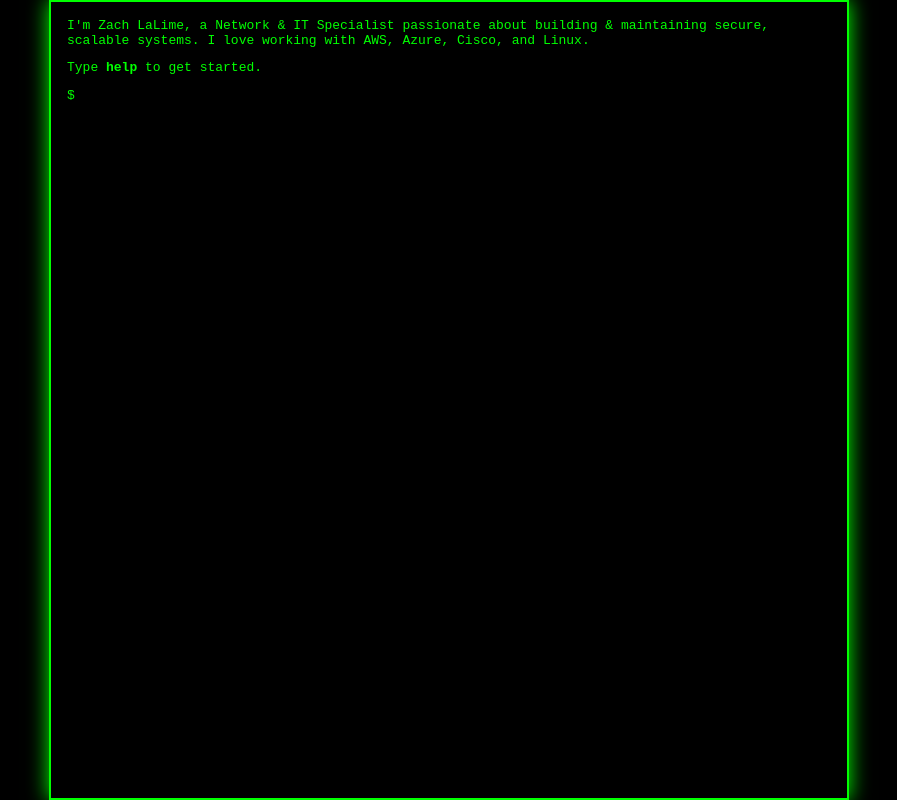
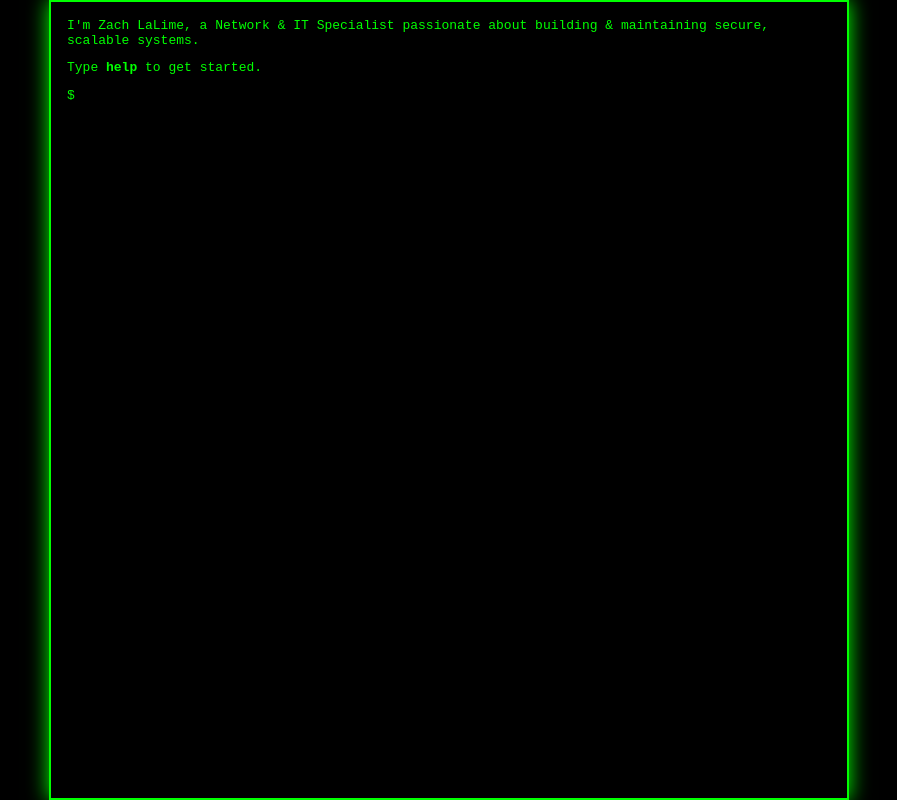
Before and after one commit to taddiemason/PersonalWebsite, a plain HTML site: page Core.html in a window 1280 px wide. Shown: the whole page, without its empty margins (191-1088 px from the left). Drawn offline with Linux system fonts and the light colour scheme.

Commit message:
Update Core.html

```diff
--- a/Core.html
+++ b/Core.html
@@ -81,7 +81,7 @@
   </div>
 
   <div class="terminal" id="terminal" style="display: none;">
-    <div class="output">I'm Zach LaLime, a Network & IT Specialist passionate about building & maintaining secure, scalable systems. I love working with AWS, Azure, Cisco, and Linux.</div>
+    <div class="output">I'm Zach LaLime, a Network & IT Specialist passionate about building & maintaining secure, scalable systems.</div>
     <div class="output">Type <b>help</b> to get started.</div>
     <div class="line">
       <span class="prompt">$</span>
```
